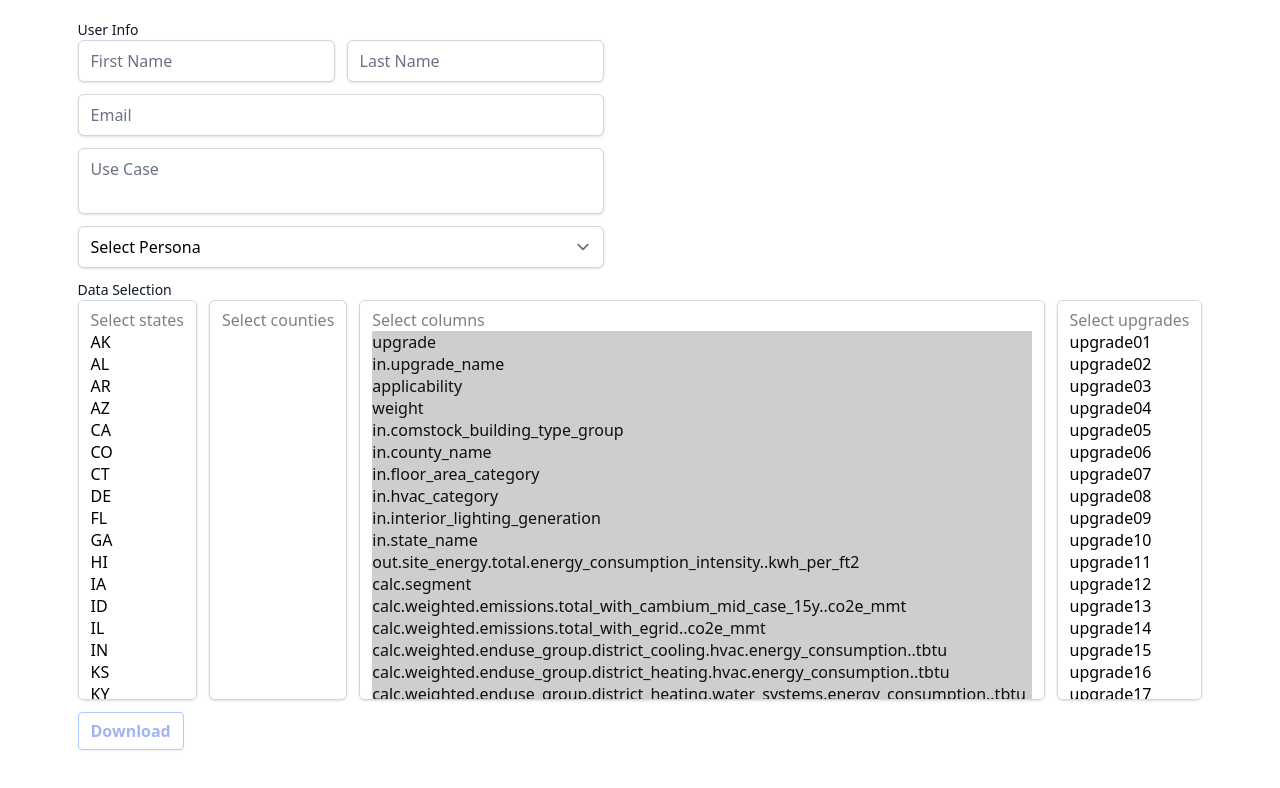
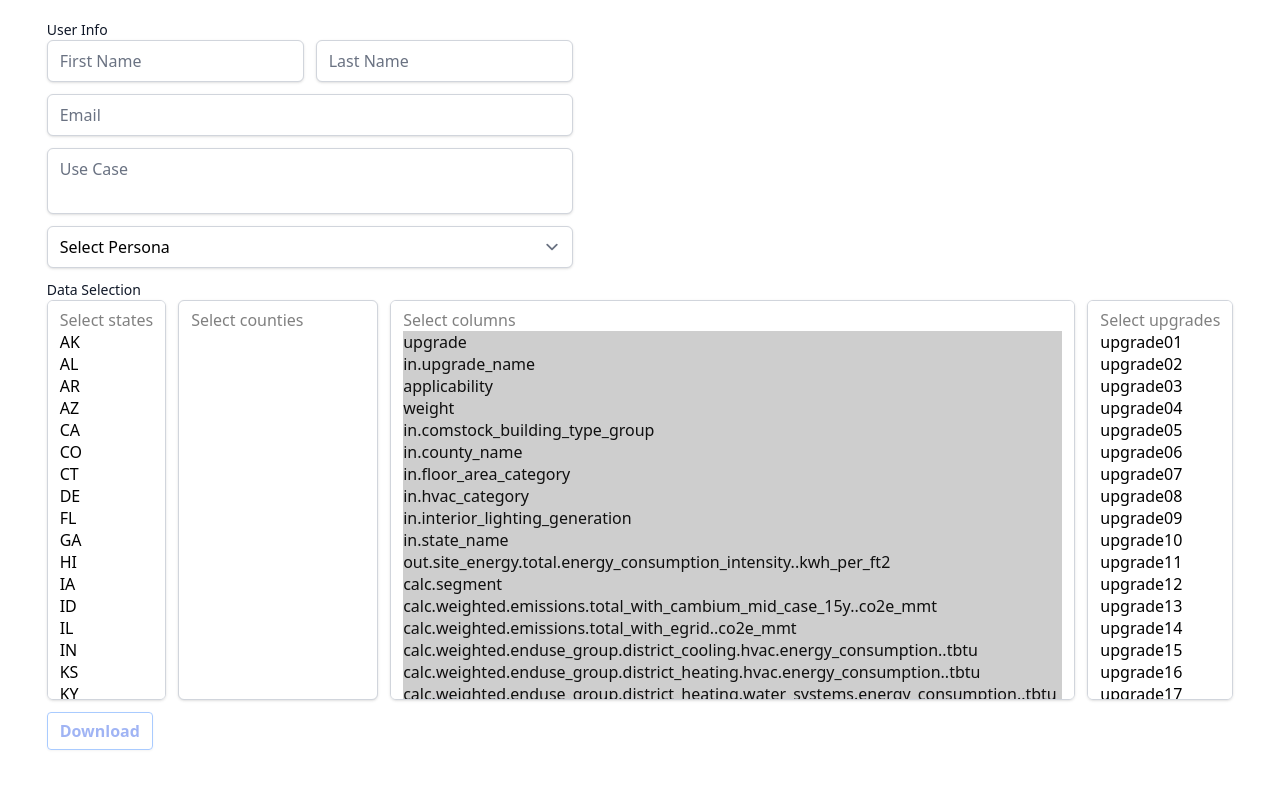
Before and after one commit to NREL/ComStock-parquet-merge, a Preact app: page / in a window 1280 px wide. Shown: the top 788 px of the page. Built offline with nearby package versions, Linux system fonts and the light colour scheme.

Commit message:
Add cache busting

```diff
--- a/src/index.tsx
+++ b/src/index.tsx
@@ -155,7 +155,7 @@ export function ParquetMerge() {
             ))}
           </select>
 
-          <select multiple required onChange={onInputMultiple(setCounties)}>
+          <select multiple required class="min-w-50" onChange={onInputMultiple(setCounties)}>
             <option disabled value="">
               Select counties
             </option>
--- a/vite.config.ts
+++ b/vite.config.ts
@@ -8,7 +8,7 @@ export default defineConfig({
   build: {
     rollupOptions: {
       output: {
-        entryFileNames: 'parquet-merge.js',
+        entryFileNames: 'parquet-merge-[hash].js',
       },
     },
   },
```
Also changed, not shown: 1 other file (tests, documents, lock files or other folders).
